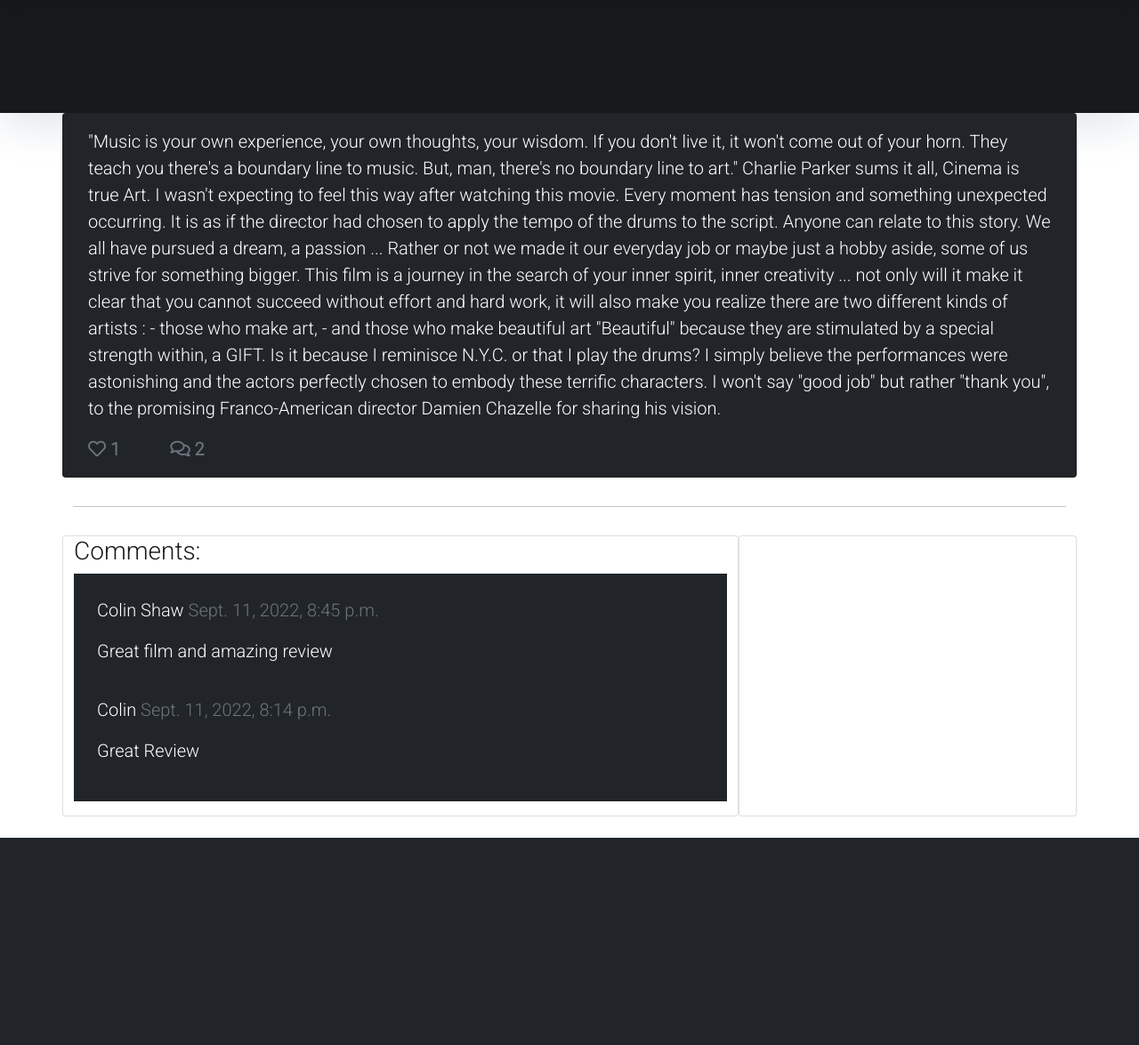
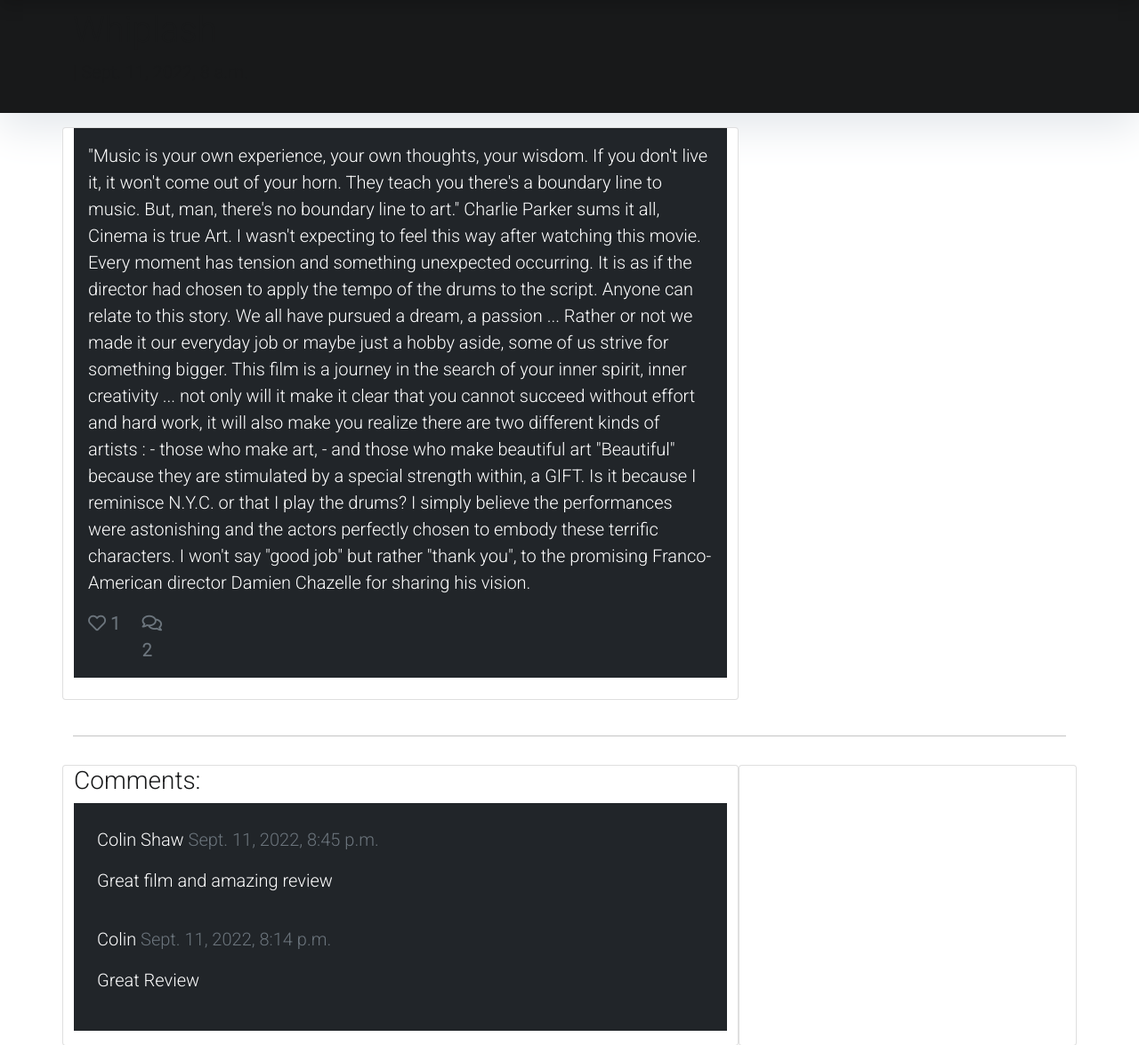
Before and after one commit to colinshaw1/portfolio-project-4, a Django app: a page that uses templates/details_post.html in a window 1280 px wide. Shown: the part 62-1237 px from the top of the page at 89% size. Before the commit the page ends 1004 px from the top, so only its background shows below. Run offline with Django 4.2, Linux system fonts and the light colour scheme; data comes from the database, SQL or seed files in the repository; some libraries are stand-ins or nearby versions.

Commit message:
add fixes to blog content

```diff
--- a/templates/details_post.html
+++ b/templates/details_post.html
@@ -17,8 +17,8 @@
 
 <div class="container">
     <div class="row">
-        <div class="card text-white bg-dark mb-3">
-            <div class="card-body ">
+        <div class="col-md-8 card mb-4 mt-3 left top">
+            <div class="card-body text-white bg-dark mb-4">
                 <!-- The post content goes inside the card-text. -->
                 <!-- Use the | safe filter inside the template tags -->
                 <p class="card-text ">
@@ -62,7 +62,7 @@
         </div>
     </div>
     <div class="row">
-        <div class="col-md-8 card mb-4  mt-3 ">
+        <div class="col-md-8 card mb-4 mt-3">
             <h3>Comments:</h3>
             <div class="card-body text-white bg-dark mb-3">
                 <!-- We want a for loop inside the empty control tags to iterate through each comment in comments -->
```
